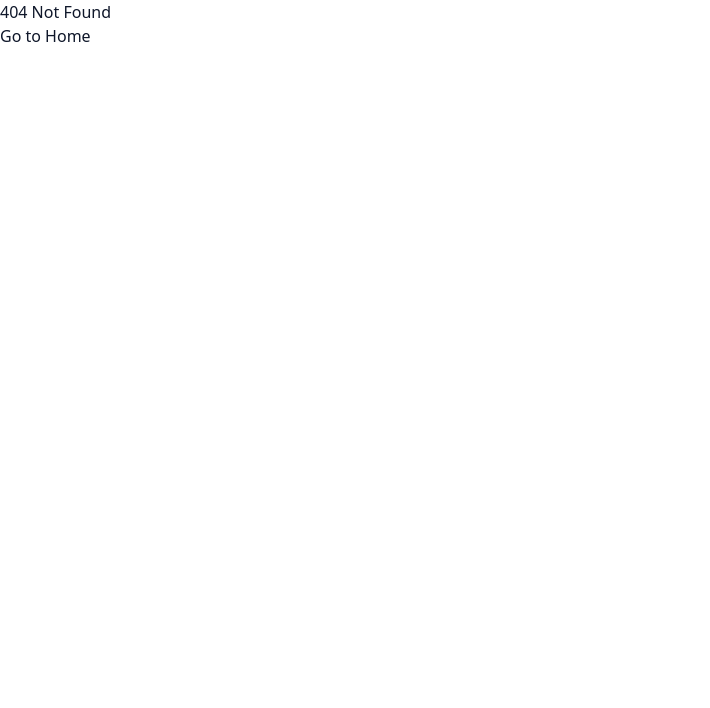
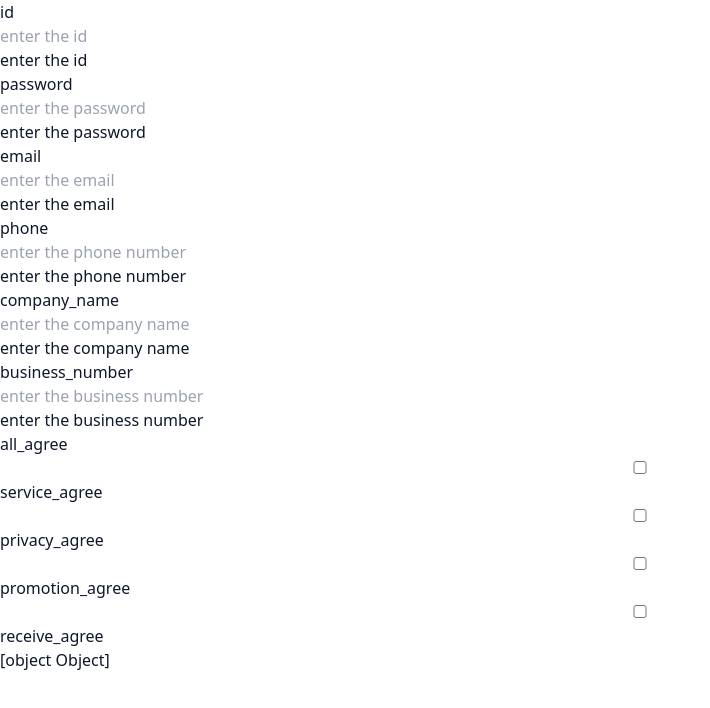
Before and after one commit to seamusic43/react_study, a React (Vite) app: page /join in a window 1280 px wide. Before the commit this address had no page. Shown: the top 708 px of the page, without its empty margins (0-710 px from the left). Built offline with nearby package versions, Linux system fonts and the light colour scheme.

Commit message:
Join page create

```diff
--- /dev/null
+++ b/src/components/ui/ValidatableInput.jsx
@@ -0,0 +1,32 @@
+import { Input } from "@/components/ui/input";
+import { forwardRef, useRef, useImperativeHandle, useMemo } from "react";
+
+export const ValidatableInputMethods = {
+    validate: () => { }
+};
+
+export const ValidatableInput = forwardRef(({ className: _className, ...inputProps }, ref) => {
+    const className = useMemo(() => ['input', _className].join(' '), [_className]);
+    const inputRef = useRef < HTMLInputElement > (null)
+
+    useImperativeHandle(ref,
+        () => ({
+            validate: () => {
+                const { value, required, pattern, title } = inputRef.current;
+                if (required && !value) {
+                    console.log('required', required, value);
+                    return [false, 'This field is required'];
+                }
+                if (pattern && !new RegExp(pattern).test(value)) {
+                    console.log('pattern', pattern, value);
+                    return [false, title || 'Invalid value'];
+                }
+                return [true, ''];
+            }
+
+        })
+        , []);
+    return <Input {...inputProps} className={className} ref={inputRef} />
+});
+
+ValidatableInput.displayName = "ValidatableInput";
--- /dev/null
+++ b/src/pages/common/Join.jsx
@@ -0,0 +1,56 @@
+import { useState } from "react";
+import { JoinProperty } from "./JoinProperty";
+
+
+export default function Join() {
+    const [state, setState] = useState({
+        id: '',
+        password: '',
+        email: '',
+        phone: '',
+        company_name: '',
+        business_number: '',
+        all_agree: false,
+        service_agree: false,
+        privacy_agree: false,
+        promotion_agree: false,
+        receive_agree: {
+            email: false,
+            sms: false,
+        },
+    });
+
+    const onChange = (e) => {
+        const { name, value, type, checked } = e.target;
+        if (type === 'checkbox') {
+            setState({
+                ...state,
+                [name]: checked,
+            });
+        } else {
+            setState({
+                ...state,
+                [name]: value,
+            });
+        }
+    }
+
+    return (
+        <label className="form-control w-full max-w-xs">
+            {JoinProperty.map((property, index) => {
+                console.log(property, index)
+                return (
+                    <div key={index}>
+                        <div className="label">
+                            <span className="label-text">{property.name}</span>
+                        </div>
+                        <input type={property.type} onChange={onChange} placeholder={property.placeholder} value={state[property.name]} className="input input-bordered w-full max-w-xs" />
+                        <div className="label">
+                            <span className="label-text-alt">{property.placeholder}</span>
+                        </div>
+                    </div>
+                )
+            })}
+        </label>
+    );
+}
--- /dev/null
+++ b/src/pages/common/JoinProperty.jsx
@@ -0,0 +1,14 @@
+
+export const JoinProperty = [
+    { 'name': 'id', 'type': 'text', 'placeholder': 'enter the id', required: true, minlength: 6, maxlength: 20 },
+    { 'name': 'password', 'type': 'password', 'placeholder': 'enter the password', required: true, minlength: 8, maxlength: 20, pattern: '^(?=.*[a-zA-Z])(?=.*[!@#$%^*+=-])(?=.*[0-9]).{8,20}$' },
+    { 'name': 'email', 'type': 'email', 'placeholder': 'enter the email', required: true, pattern: '/^([\\.w-]+(?:\\.[\\.w-]+)*)@((?:[\\.w-]+\\.)*\\.w[\\.w-]{0,66})\\.([a-z]{2,6}(?:\\.[a-z]{2})?)$/i' },
+    { 'name': 'phone', 'type': 'tel', 'placeholder': 'enter the phone number', required: true, pattern: '/^01(?:0|1|[6-9])(?:\\.{3}|\\.{4})\\.{4}$/', },
+    { 'name': 'company_name', 'type': 'text', 'placeholder': 'enter the company name', required: true, minlength: 2, maxlength: 20 },
+    { 'name': 'business_number', 'type': 'text', 'placeholder': 'enter the business number', required: true, pattern: '/^([0-9]{3})-([0-9]{2})-([0-9]{5})$/i', minlength: 12, maxlength: 12 },
+    { 'name': 'all_agree', 'type': 'checkbox', 'label': 'All agree' },
+    { 'name': 'service_agree', 'type': 'checkbox', 'label': 'Service agree', required: true },
+    { 'name': 'privacy_agree', 'type': 'checkbox', 'label': 'Privacy agree', required: true },
+    { 'name': 'promotion_agree', 'type': 'checkbox', 'label': 'Promotion agree', },
+    { 'name': 'receive_agree', 'group': [{ 'name': 'email', 'type': 'checkbox', 'label': 'Receive email agree', }, { 'name': 'sms', 'type': 'checkbox', 'label': 'Receive sms agree', }] },
+];
--- a/src/pages/common/Login.jsx
+++ b/src/pages/common/Login.jsx
@@ -2,9 +2,11 @@
 import { Input } from "@/components/ui/input";
 import { Button } from "@/components/ui/button";
 import { Link } from "react-router-dom";
-import { useCallback, useState } from "react";
+import { useCallback, useState, useRef } from "react";
 import Simple_Modal from "@/components/Simple_Modal";
 import RadioTest from "../RadioTest";
+import FileDrag from "../FileDrag";
+import { ValidatableInputMethods, ValidatableInput } from "@/components/ui/ValidatableInput";
 
 export default function Login() {
     const [autoLogin, setAutoLogin] = useState(false);
@@ -21,6 +23,13 @@
     const checkPassword = useCallback((e) => {
         setInputPassword(e.target.value);
     }, []);
+
+    const ValidatableInputMethod = useRef < ValidatableInputMethods > (null);
+    const checkEmail = useCallback((e) => {
+        console.log('email is', e.target.value, e);
+        ValidatableInputMethod.current?.validate();
+        //setInputPassword(e.target.value);
+    }, [ValidatableInputMethod]);
     const handleLoginClick = (e) => {
         e.preventDefault();
         if (inputId === '') {
@@ -59,10 +68,13 @@
                     <Input type="text" value={inputId} onChange={checkId} placeholder="enter the id" />
                 </div>
                 <div>
+                    <Input ref={ValidatableInput} type="email" patten="/^([\w-]+(?:\.[\w-]+)*)@((?:[\w-]+\.)*\w[\w-]{0,66})\.([a-z]{2,6}(?:\.[a-z]{2})?)$/i" onChange={checkEmail} placeholder="enter the email" />
+                </div>
+                <div>
                     <Input type="password" onChange={checkPassword} placeholder="enter the password" />
                 </div>
                 <Button onClick={handleLoginClick}>Login</Button>
-            </form>
+            </form >
             <div className="flex flex-row justify-around">
                 <div className="flex">
                     <Input type="checkbox" name="autoLogin" id="autoLogin" checked={autoLogin} onChange={(e) => { setAutoLogin(e.target.checked) }} /><Label htmlFor="autoLogin">Auto Login</Label>
@@ -71,9 +83,10 @@
             </div>
             <div className="text-center">
                 <span>계정이 없으신가요?</span>
-                <Link to="/signup">Sign Up</Link>
+                <Link to="/join">Sign Up</Link>
             </div>
             <RadioTest />
-        </div>
+            <FileDrag />
+        </div >
     );
 }
--- a/vite.config.js
+++ b/vite.config.js
@@ -2,6 +2,7 @@
 import react from '@vitejs/plugin-react'
 import path from 'path'
 import { fileURLToPath } from 'url'
+import tailwindcss from "tailwindcss"
 
 const __filename = fileURLToPath(import.meta.url)
 const __dirname = path.dirname(__filename)
@@ -15,4 +16,11 @@
       "@": path.resolve(__dirname, "./src"),
     },
   },
+  //*
+  css: {
+    postcss: {
+      plugins: [tailwindcss()]
+    }
+  }
+  //*/
 })
```
Also changed, not shown: src/main.jsx (+7 -2 lines), tailwind.config.js (+9 -2 lines).
